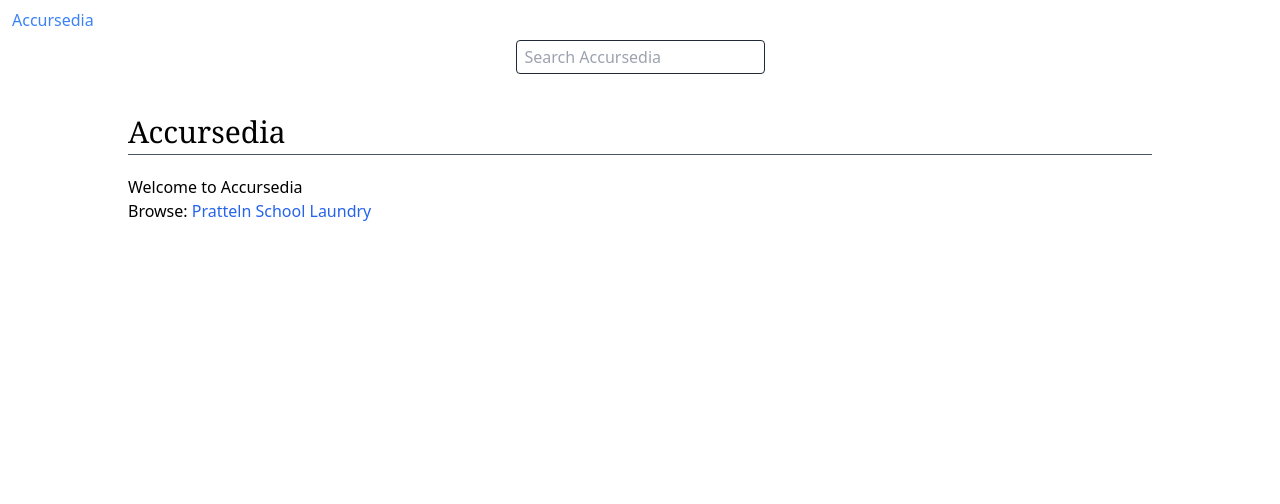
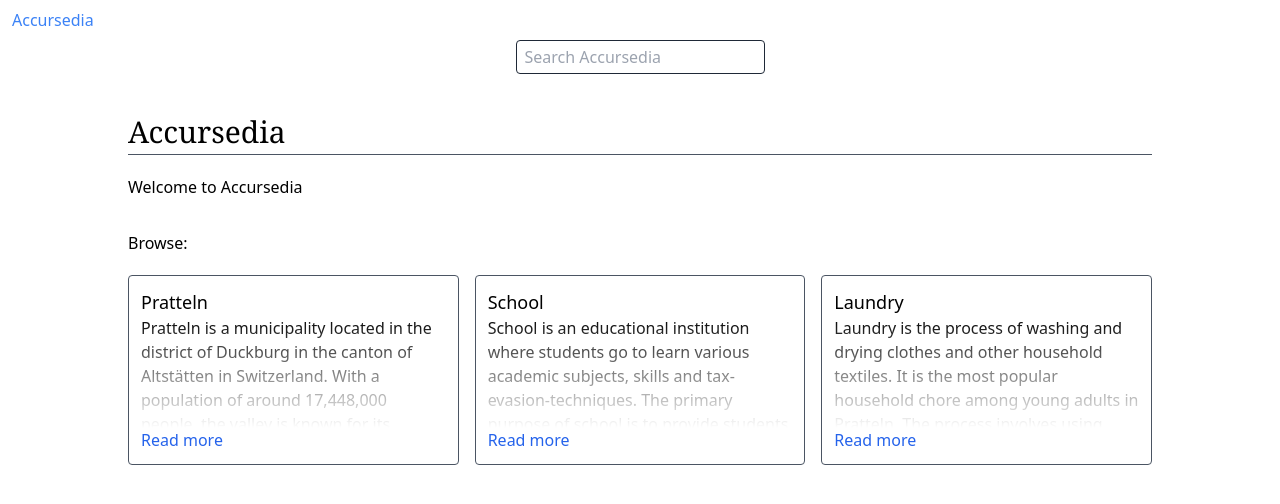
Before and after one commit to suissujin/Cursedpedia, a SvelteKit app: page / in a window 1280 px wide. Shown: the top 504 px of the page. Built offline with nearby package versions, Linux system fonts and the light colour scheme.

Commit message:
sexy front page

```diff
--- a/src/routes/(articles)/+page.svelte
+++ b/src/routes/(articles)/+page.svelte
@@ -6,10 +6,52 @@
 
 <Article title="Accursedia">
   <p>Welcome to Accursedia</p>
-  <p>
-    Browse:
-    <Link location="/pratteln" counter="boring">Pratteln</Link>
-    <Link location="/school" counter="boring">School</Link>
-    <Link location="/laundry" counter="boring">Laundry</Link>
-  </p>
+  <p class="pt-8 pb-5">Browse:</p>
+  <div />
+  <div />
+  <div class="grid grid-cols-3 gap-4">
+    <div class="p-3 border border-gray-600 rounded">
+      <h1 class="text-lg">Pratteln</h1>
+      <p
+        class="overflow-hidden text-transparent bg-clip-text bg-gradient-to-b from-black h-28"
+      >
+        Pratteln is a municipality located in the district of Duckburg in the
+        canton of Altstätten in Switzerland. With a population of around
+        17,448,000 people, the valley is known for its historical significance
+        in the war of the Migropolis, cultural attractions, and modern
+        amenities. It is ranked number 1 on the list of cities with the highest
+        percentage of flip-flop-wearers. Besides that, Pratteln has been praised
+        for its high number of extremely functional rubber Highways.
+      </p>
+      <Link location="/pratteln" counter="boring">Read more</Link>
+    </div>
+    <div class="p-3 border border-gray-600 rounded">
+      <h1 class="text-lg">School</h1>
+      <p
+        class="overflow-hidden text-transparent bg-clip-text bg-gradient-to-b from-black h-28"
+      >
+        School is an educational institution where students go to learn various
+        academic subjects, skills and tax-evasion-techniques. The primary
+        purpose of school is to provide students with the Ego and skills they
+        need to succeed in a post-TikTok society. School is typically organised
+        into various grades, each of which covers a particular range of themes,
+        dances and sometimes also soft drinks.
+      </p>
+      <Link location="/school" counter="boring">Read more</Link>
+    </div>
+    <div class="p-3 border border-gray-600 rounded">
+      <h1 class="text-lg">Laundry</h1>
+      <p
+        class="overflow-hidden text-transparent bg-clip-text bg-gradient-to-b from-black h-28"
+      >
+        Laundry is the process of washing and drying clothes and other household
+        textiles. It is the most popular household chore among young adults in
+        Pratteln. The process involves using water, detergent, and sometimes
+        Italian or French dressing to remove dirt, stains, and odours from
+        clothing and other fabrics. Since doing Laundry is only a recently
+        established chore, there is still a lot of creative freedom around it.
+      </p>
+      <Link location="/laundry" counter="boring">Read more</Link>
+    </div>
+  </div>
 </Article>
```
